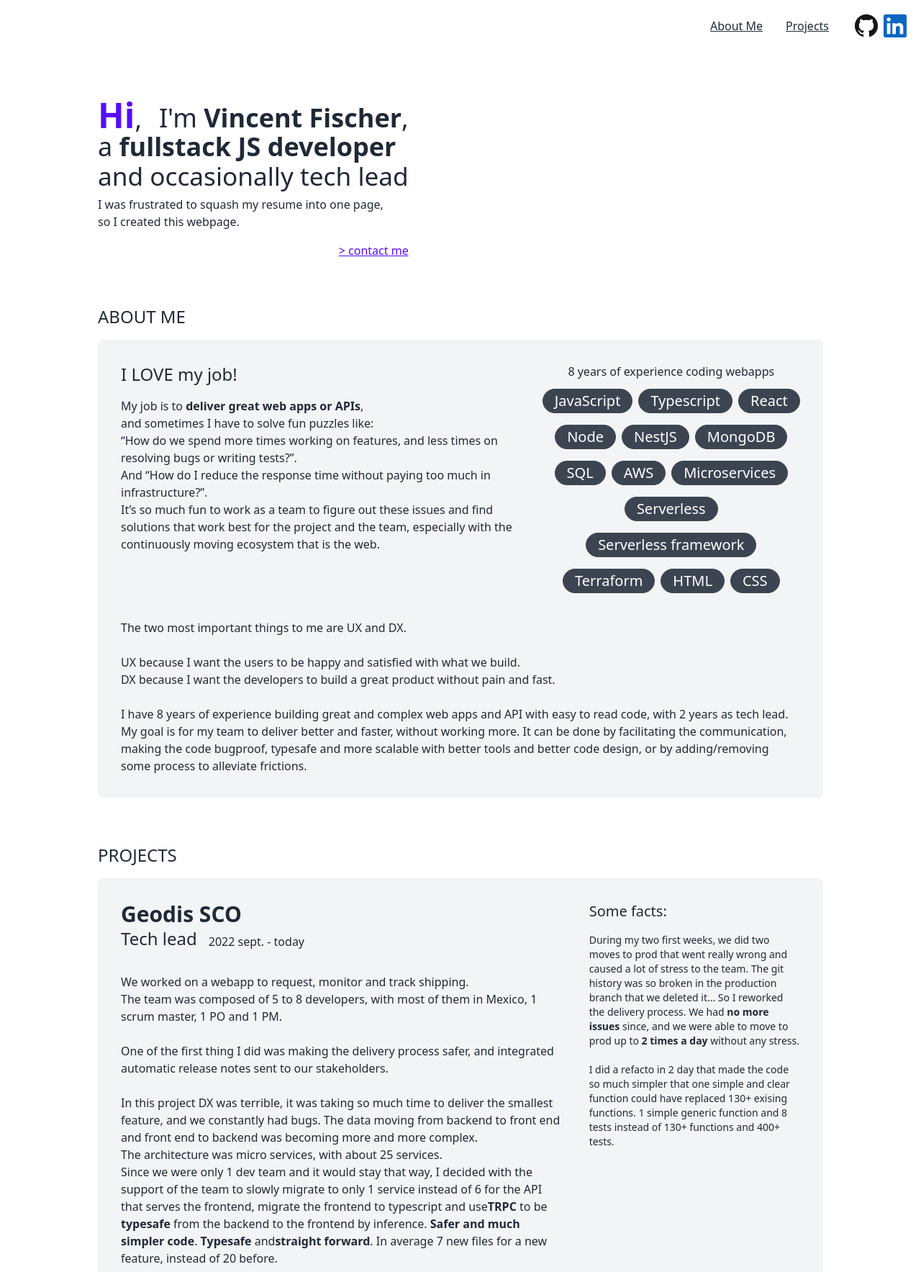
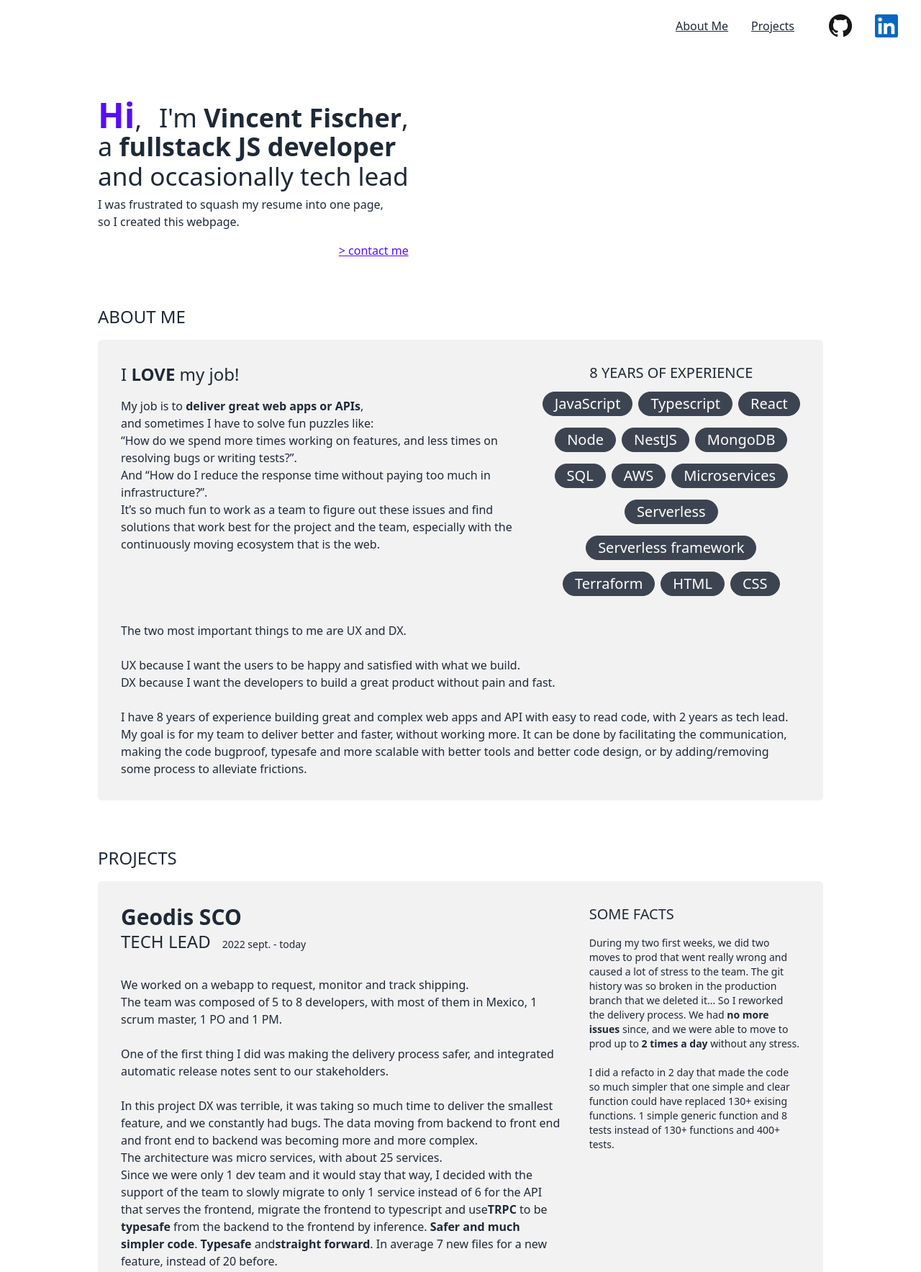
Before and after one commit to fischervincent/my-resume, an Astro site: page / in a window 1280 px wide. Shown: the top 1767 px of the page at 72% size. Built offline with nearby package versions, Linux system fonts and the light colour scheme; Astro itself is replaced by a stand-in of ours.

Commit message:
add dark mode and some custom styles

```diff
--- a/src/components/AboutMe.astro
+++ b/src/components/AboutMe.astro
@@ -20,7 +20,7 @@ const skills=[
 <div class="section-card">
   <div class="grid grid-cols-6 lg:grid-cols-5 gap-2 md:gap-8">
     <div class="col-span-6 md:col-span-3">
-      <p class="text-2xl mb-4">I LOVE my job!</p>
+      <p class="text-2xl mb-4">I <strong>LOVE</strong> my job!</p>
       <p>
         My job is to <b>deliver great web apps or APIs</b>,
         <br />
@@ -38,7 +38,7 @@ const skills=[
     </div>
     <div class="divider md:hidden col-span-6"></div>
     <div class="col-span-6 md:col-span-3 lg:col-span-2 md:text-center">
-      <h1>8 years of experience coding webapps</h1>
+      <h3>8 years of experience</h3>
       <div class="flex flex-wrap gap-2 mt-2 md:justify-center">
         {skills.map(({name})=>
           <span class="skill-badge">{name}</span>
--- a/src/components/Introduction.astro
+++ b/src/components/Introduction.astro
@@ -6,9 +6,9 @@
     <div class="text-4xl w-fit mb-2">
       <div class="relative text-right mh-12">
         <span class="absolute left-0 top-0"><b class="text-primary text-5xl">Hi</b>,</span>
-        <span class="align-sub" >I'm <b>Vincent Fischer</b>,</span>
+        <span class="align-sub" >I'm <strong>Vincent Fischer</strong>,</span>
       </div>
-      <div>a <b>fullstack JS developer</b></div>
+      <div>a <strong>fullstack JS developer</strong></div>
       <div class="text-[2.20rem]">and occasionally tech lead</div>
     </div>
 
--- a/src/components/Section.astro
+++ b/src/components/Section.astro
@@ -7,7 +7,7 @@ export interface Props {
 const {title, id} = Astro.props;
 ---
 <section class="my-16" id={id}>
-  <h1 class="text-2xl font-extralight uppercase">{title}</h1>
+  <h2>{title}</h2>
   <div class="my-4">
     <slot />
   </div>
--- a/src/components/projects/Eurosport.tsx
+++ b/src/components/projects/Eurosport.tsx
@@ -15,7 +15,7 @@ export const EurosportDescription = () => (
     and a great team, and I cannot be more proud of the work we made.
     <br />
     <br />
-    <h2 className="font-extralight">A few interesting things we did:</h2>
+    <h5>A few interesting things we did:</h5>
     By redesigning our caching strategy, we were able to improve our P95 from
     250ms to 45ms, and reduce the cost of our database by half.
     <br />
@@ -34,7 +34,7 @@ export const EurosportDescription = () => (
 
 export const EurosportFacts = () => (
   <>
-    <h2>About the graphql API:</h2>
+    <h5>About the graphql API:</h5>
     <div>
       <ul className="list-disc list-inside">
         <li>
--- a/src/components/projects/Project.tsx
+++ b/src/components/projects/Project.tsx
@@ -20,15 +20,15 @@ export const Project = ({
   return (
     <div className="section-card grid grid-cols-6 gap-8">
       <div className="col-span-6 md:col-span-4">
-        <h1 className="text-3xl font-bold">{companyName}</h1>
-        <div className="flex items-end mb-8">
-          <h2 className="text-2xl">{role}</h2>
-          <span className="ml-4">{dates}</span>
+        <h1>{companyName}</h1>
+        <div className="flex items-baseline mb-8">
+          <h2>{role}</h2>
+          <h5 className="ml-4">{dates}</h5>
         </div>
         <Description />
       </div>
       <div className="col-span-6 md:col-span-2 text-sm">
-        <h3 className="text-xl font-extralight mb-4">Some facts:</h3>
+        <h3 className="mb-4">Some facts</h3>
         <Facts />
       </div>
       <div className="col-span-6 flex flex-wrap gap-2">
--- a/src/styles/main.css
+++ b/src/styles/main.css
@@ -1,17 +1,40 @@
-@tailwind base;
-@tailwind components;
-@tailwind utilities;
+@import "./tailwind.css";
 
 html {
   scroll-behavior: smooth;
 }
 
-@layer components {
-  .section-card {
-    @apply bg-gray-100 p-8 rounded-md
-  }
-  .skill-badge {
-    @apply badge badge-lg text-xl p-4 my-1
+h1{
+  @apply text-3xl font-bold
+}
+
+h2 {
+  @apply text-2xl uppercase font-extralight
+}
+
+h3 {
+  @apply text-xl uppercase font-extralight
+}
+
+h4 {
+@apply text-2xl uppercase
+}
+
+h5 {
+  @apply text-sm font-extralight
+}
+
+
+@media (prefers-color-scheme: dark) {
+  h1, strong{
+    @apply text-white
   }
 
+  h4 {
+    @apply text-[#484f58]
+  }
+
+  h5 {
+    @apply text-[#484f58]
+  }
 }
--- /dev/null
+++ b/src/styles/tailwind.css
@@ -0,0 +1,18 @@
+@tailwind base;
+@tailwind utilities;
+@tailwind components;
+
+@layer components {
+  .section-card {
+    @apply bg-base-200 p-8 rounded-md
+  }
+  @media (prefers-color-scheme: dark) {
+    .section-card {
+      @apply border-solid border-[1px]
+    }
+  }
+
+  .skill-badge {
+    @apply badge badge-lg text-xl p-4 my-1
+  }
+}
--- a/tailwind.config.cjs
+++ b/tailwind.config.cjs
@@ -1,6 +1,21 @@
 /** @type {import('tailwindcss').Config} */
 module.exports = {
 	content: ['./src/**/*.{astro,html,js,jsx,md,mdx,svelte,ts,tsx,vue}'],
+	darkMode: ['dark', '[data-mode="dark"]'],
+	daisyui: {
+		themes: ["light",
+			{
+				dark: {
+					"primary": "#3D8BEB",
+					"secondary": "#9FD5FB",
+					"accent": "#5BAA97",
+					"neutral": "#fff",
+					"base-100": "#212122",
+					"base-200": "#1C1C1C",
+				},
+			},
+		],
+	},
 	theme: {
 		extend: {},
 	},
```
